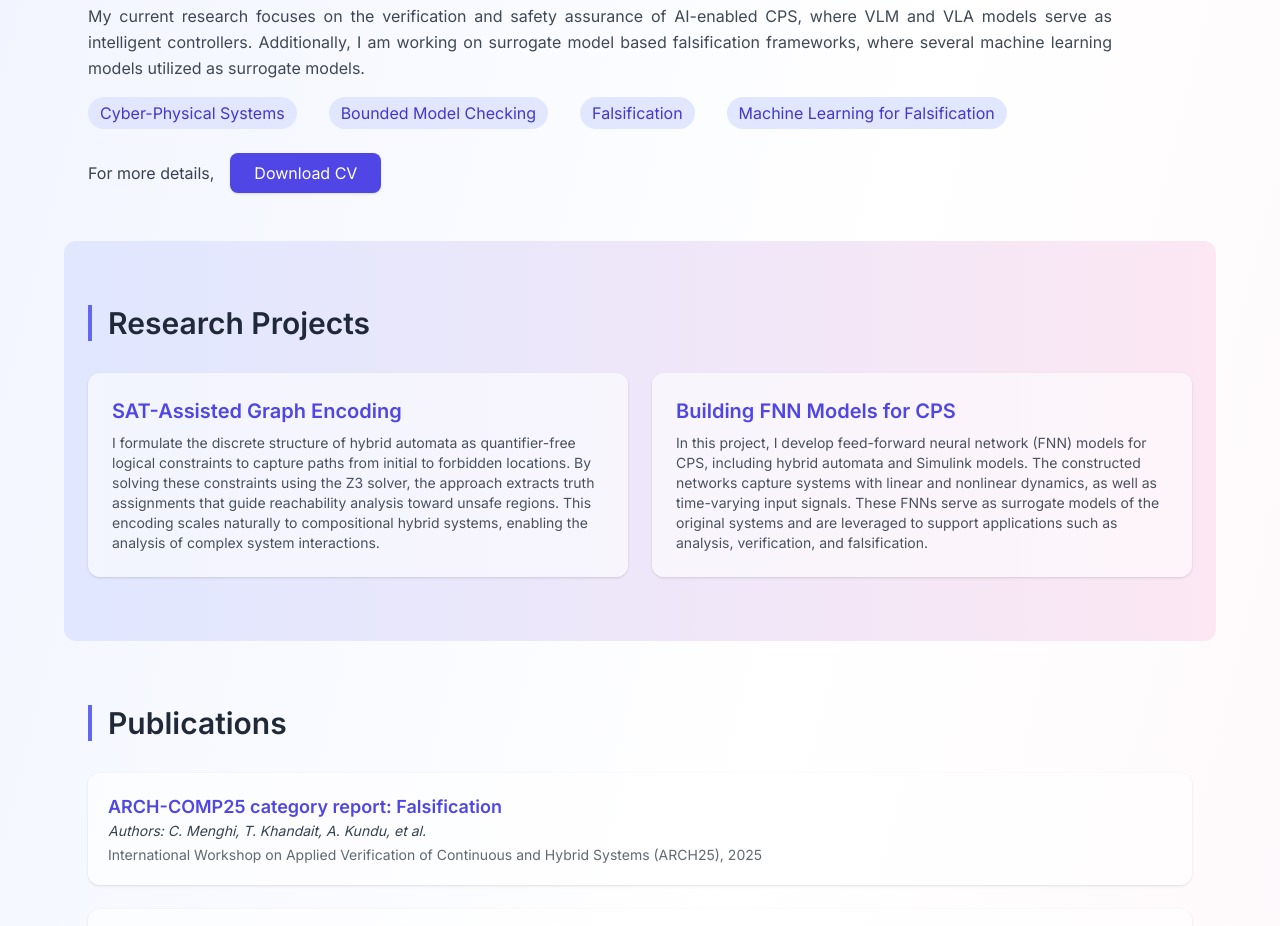
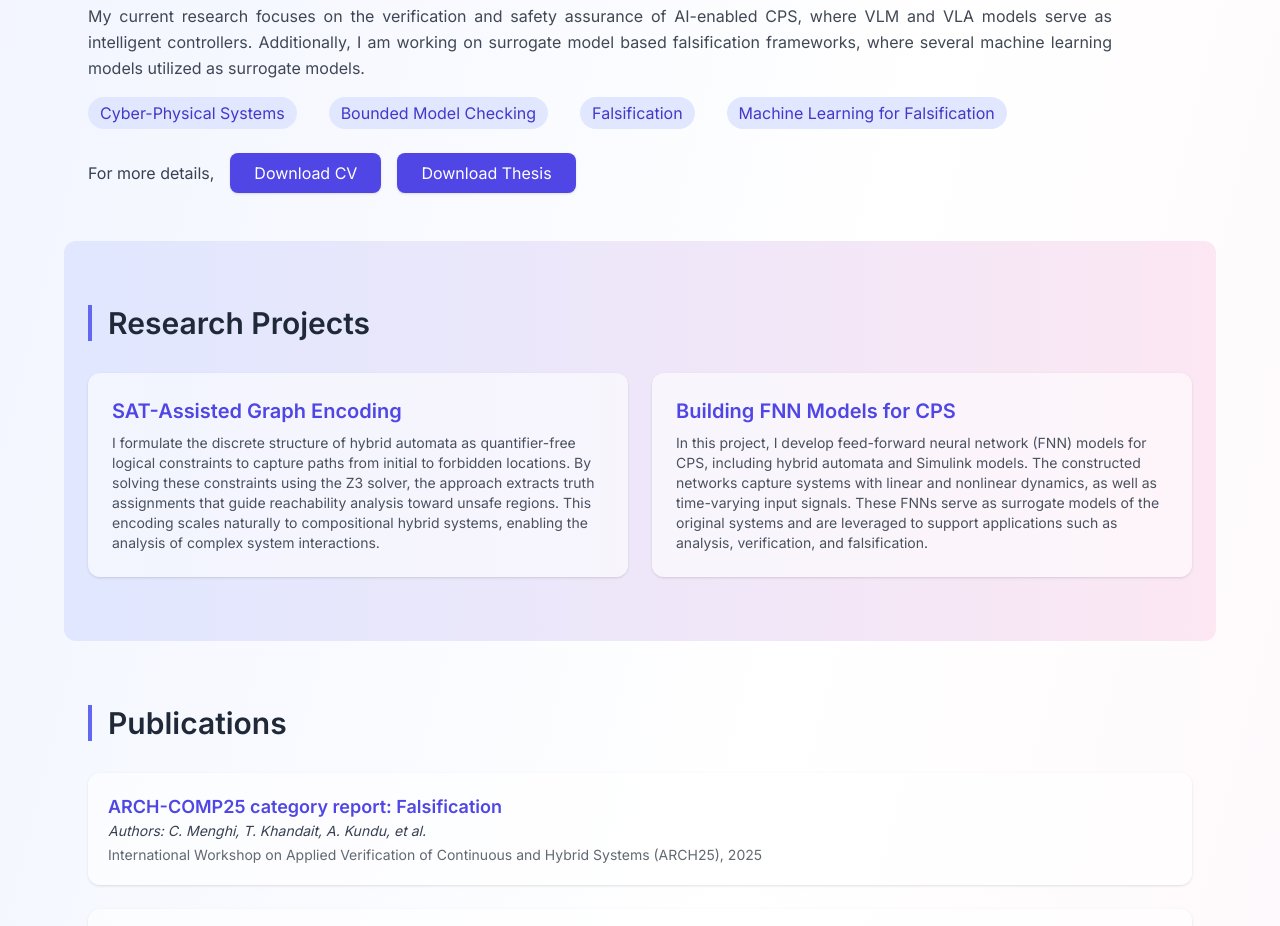
Before and after one commit to atanucs/atanucs.github.io, a plain HTML site: page index.html in a window 1280 px wide. Shown: the part 1295-2221 px from the top of the page. Drawn offline with nearby package versions, Linux system fonts and the light colour scheme.

Commit message:
add thesis

```diff
--- a/index.html
+++ b/index.html
@@ -295,6 +295,9 @@
       <a href="assets/cv/resume_atanu.pdf" target="_blank"
         class="inline-block px-6 py-2 bg-indigo-600 text-white font-medium rounded-lg shadow hover:bg-indigo-700 transition">
         Download CV
+      </a> <a href="assets/thesis/AtanuKUNDU_thesis.pdf" target="_blank"
+        class="inline-block px-6 py-2 bg-indigo-600 text-white font-medium rounded-lg shadow hover:bg-indigo-700 transition">
+        Download Thesis
       </a>
     </div>
   </section>
```
Also changed, not shown: 2 other files.
